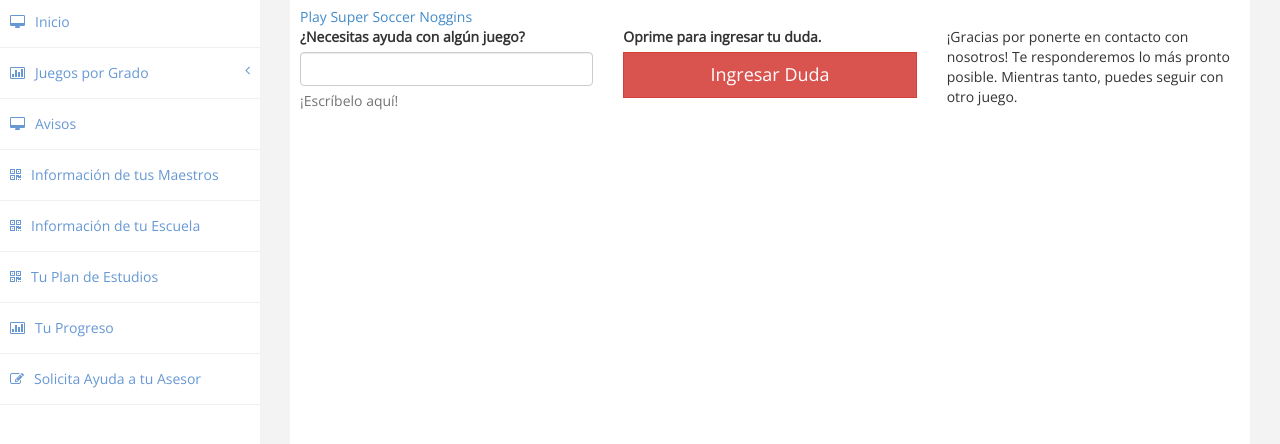
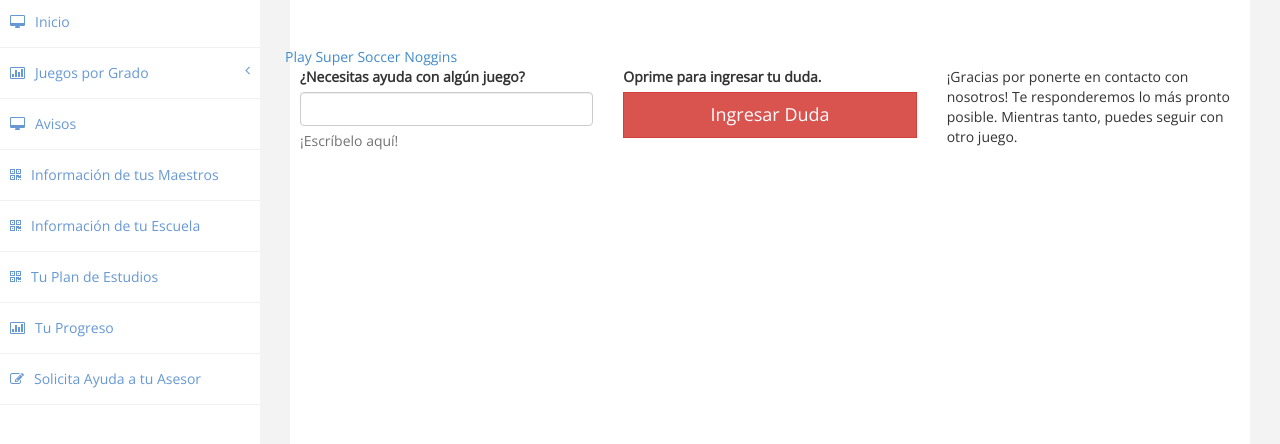
Before and after one commit to the-vala/mexicourbano, a plain HTML site: page blank.html in a window 1280 px wide. Shown: the part 182-626 px from the top of the page. Drawn offline with nearby package versions, Linux system fonts and the light colour scheme; a script that the page names is missing.

Commit message:
Corrected Second page.

```diff
--- a/blank.html
+++ b/blank.html
@@ -95,13 +95,17 @@
             <div id="page-inner">
                 <div class="row">
                     <div class="col-md-12">
-                     <h2>Tu Espacio - Juego de Matemáticas</h2>
+						<h2>Tu Espacio - Juego de Matemáticas</h2>
                     </div>
                 </div>
-                 <!-- /. ROW  -->
-                  <hr />
-				<div class="miniclip-game-embed" data-game-name="super-soccer-noggins" data-theme="0" data-width="640" data-height="420" data-language="en"><a href="http://www.miniclip.com/games/super-soccer-noggins/">Play Super Soccer Noggins</a></div>
-                 <div class="row">
+                <!-- /. ROW  -->
+                <hr/>
+				<br/>
+				<br/>
+				<div class="row">
+					<div class="miniclip-game-embed" data-game-name="super-soccer-noggins" data-theme="0" data-width="640" data-height="420" data-language="en"><a href="http://www.miniclip.com/games/super-soccer-noggins/">Play Super Soccer Noggins</a></div>
+                </div>
+				<div class="row">
                     <div class="col-md-4">
                         <div class="form-group">
                             <label>¿Necesitas ayuda con algún juego?</label>
```
